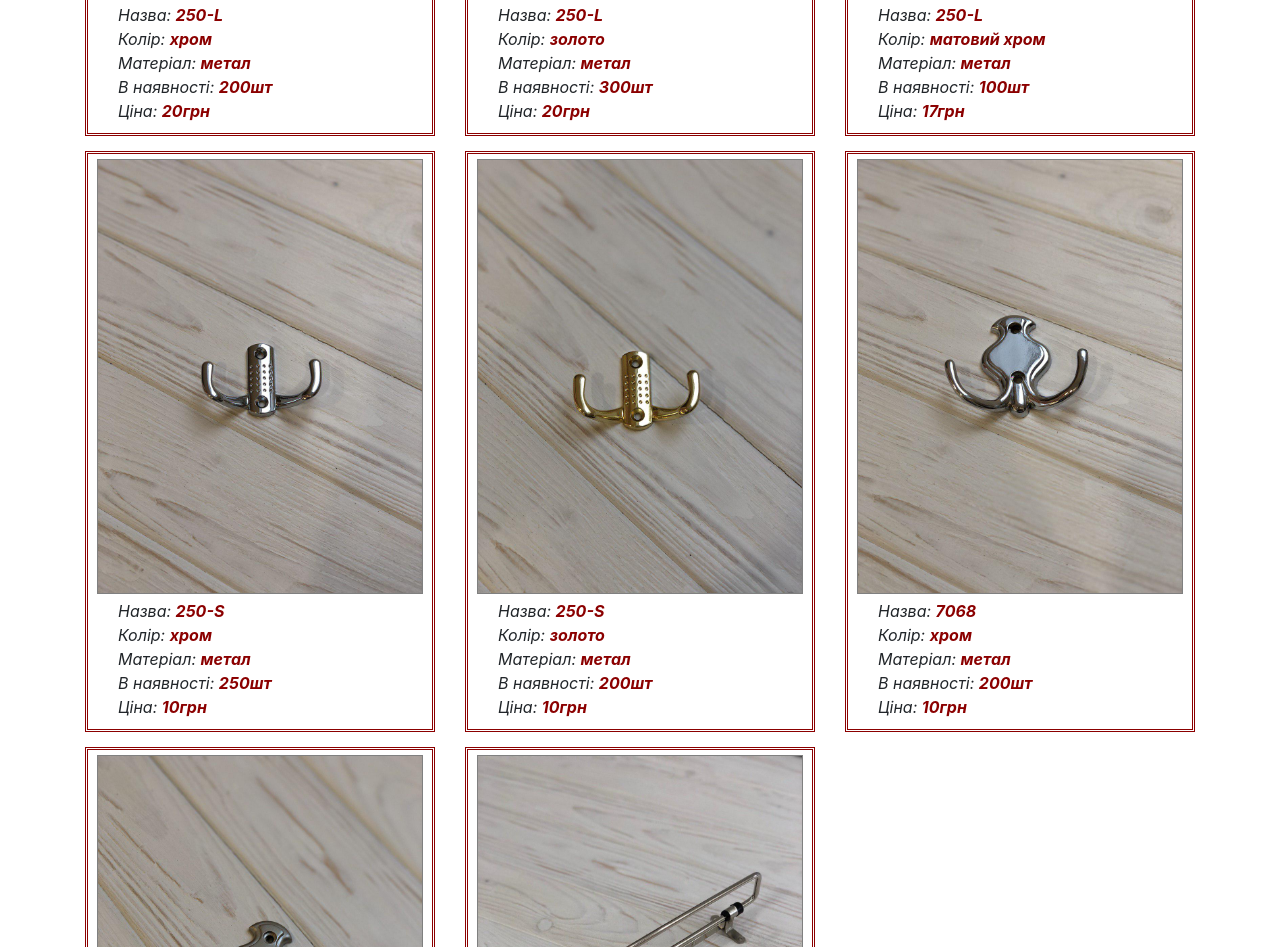
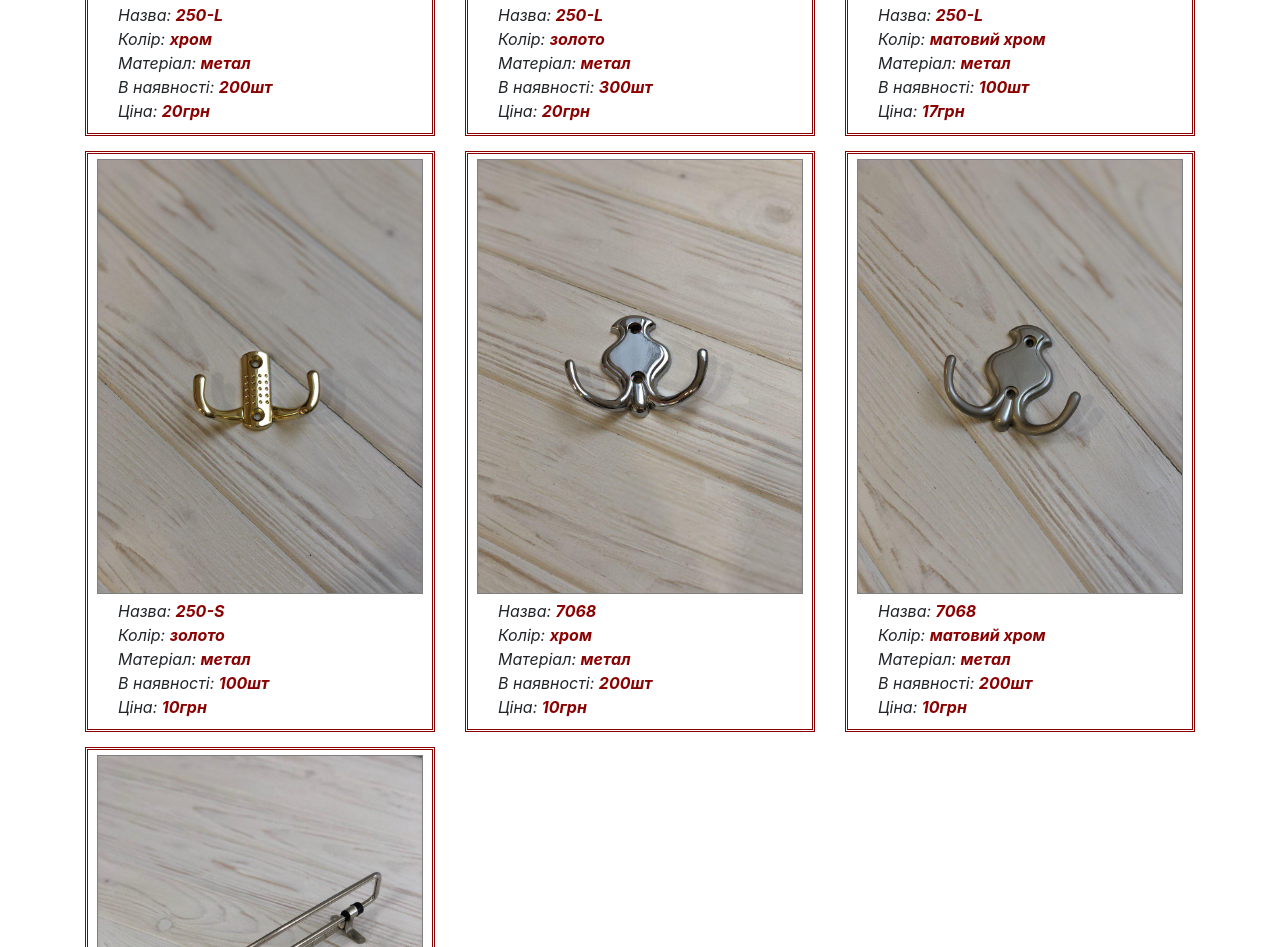
Before and after one commit to ostap-lozinskyi/Furniture, a plain HTML site: page hangers.html in a window 1280 px wide. Shown: the part 652-1599 px from the top of the page. Drawn offline with nearby package versions, Linux system fonts and the light colour scheme.

```diff
--- a/hangers.html
+++ b/hangers.html
@@ -116,42 +116,13 @@
 
         <div class="col-lg-4 col-md-6 col-12">
             <div class="image-container">
-                <img class="image" src="resources/images/250-S_chrome.jpg" data-toggle="modal"
-                     data-target="#exampleModalCenter18">
-                <div class="description">
-                    <p>Назва: <b>250-S</b></p>
-                    <p>Колір: <b>хром</b></p>
-                    <p>Матеріал: <b>метал</b></p>
-                    <p>В наявності: <b>250шт</b></p>
-                    <p>Ціна: <b>10грн</b></p>
-                </div>
-            </div>
-        </div>
-        <!-- Modal -->
-        <div class="modal fade text-center" id="exampleModalCenter18" tabindex="-1" role="dialog"
-             aria-labelledby="exampleModalCenterTitle" aria-hidden="true">
-            <div class="modal-dialog modal-lg" role="document">
-                <div class="modal-content">
-                    <div class="modal-body">
-                        <button type="button" class="close" data-dismiss="modal" aria-label="Close">
-                            <span aria-hidden="true">&times;</span>
-                        </button>
-                        <img class="photoIDModal" src="resources/images/250-S_chrome.jpg">
-                    </div>
-                </div>
-            </div>
-        </div>
-        <!-- Modal end-->
-
-        <div class="col-lg-4 col-md-6 col-12">
-            <div class="image-container">
                 <img class="image" src="resources/images/250-S_gold.jpg" data-toggle="modal"
                      data-target="#exampleModalCenter19">
                 <div class="description">
                     <p>Назва: <b>250-S</b></p>
                     <p>Колір: <b>золото</b></p>
                     <p>Матеріал: <b>метал</b></p>
-                    <p>В наявності: <b>200шт</b></p>
+                    <p>В наявності: <b>100шт</b></p>
                     <p>Ціна: <b>10грн</b></p>
                 </div>
             </div>
```
